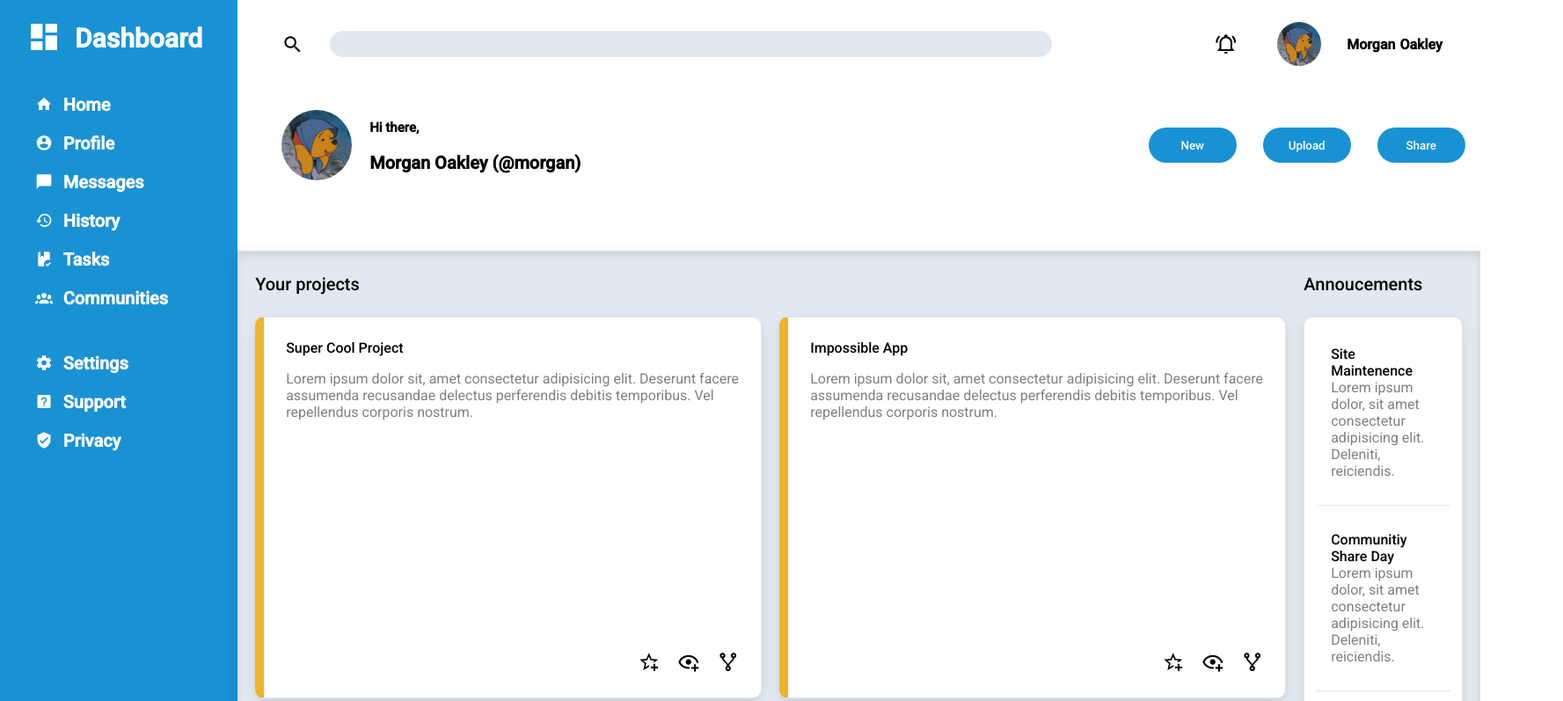
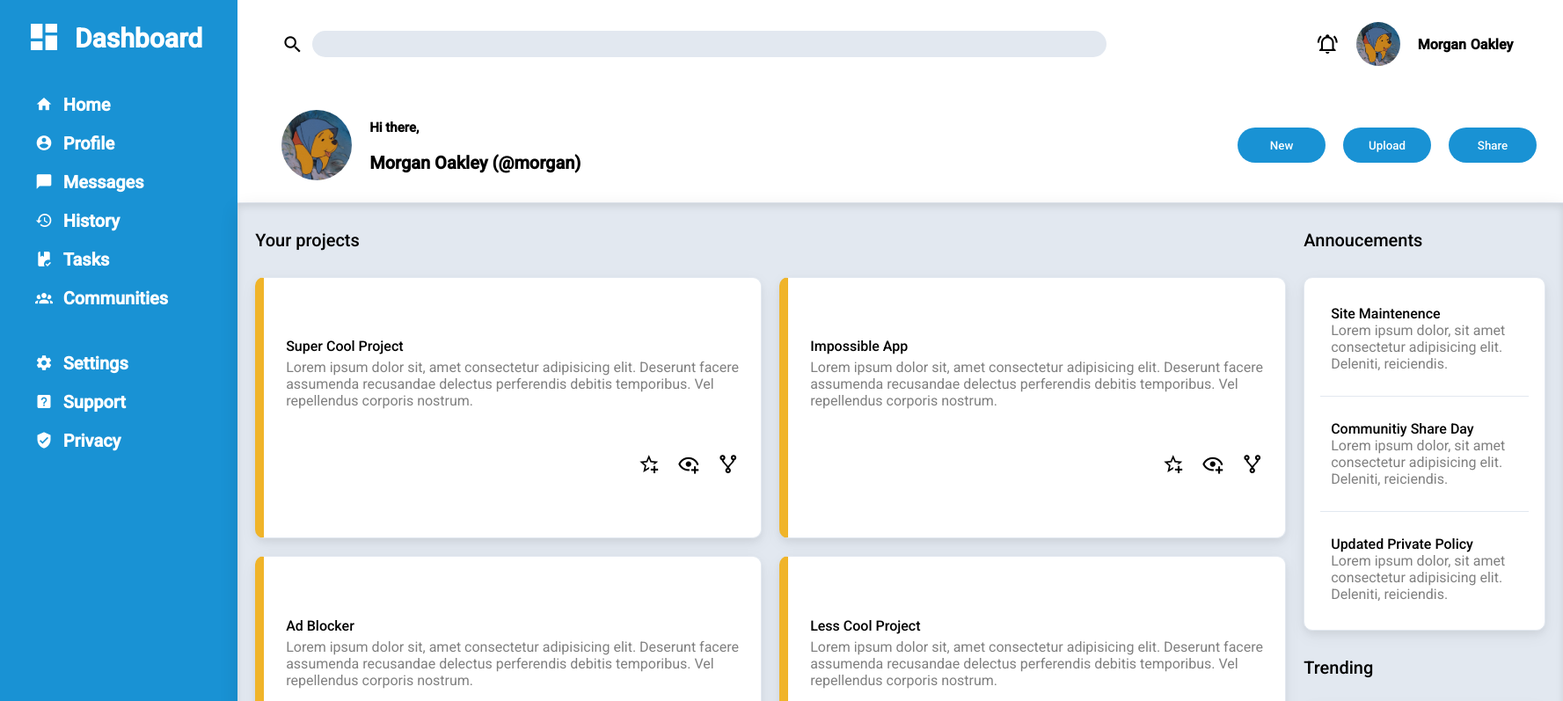
Before and after one commit to yerrapragada011/admin-dashboard, a website: page index.html in a window 1280 px wide. Shown: the top 797 px of the page at 88% size, 1777 px wide, since content can reach past the window. Drawn offline with Linux system fonts and the light colour scheme.

Commit message:
Change column width

```diff
--- a/style.css
+++ b/style.css
@@ -8,8 +8,8 @@
 
 .container {
   display: grid;
-  grid-template-columns: 1fr 5fr;
-  grid-template-rows: 1fr 5fr;
+  grid-template-columns: 1fr 1fr;
+  grid-template-rows: min-content min-content;
 }
 
 .sidebar {
@@ -65,7 +65,8 @@
 
 .search {
   display: grid;
-  grid-template-columns: 1fr 15fr;
+  grid-template-columns: auto 1fr;
+  gap: 10px;
 }
 
 .search input {
@@ -84,10 +85,10 @@
 
 .account-info {
   display: grid;
-  grid-template-columns: repeat(3, minmax(50px, 1fr));
-  justify-items: center;
+  grid-template-columns: auto auto auto;
+  gap: 20px;
+  justify-self: end;
   max-width: 300px;
-  padding-left: 150px;
   align-items: center;
 }
 
@@ -98,7 +99,6 @@
 .account-info img {
   height: 50px;
   border-radius: 50%;
-  margin-right: 25px;
 }
 
 .account-info-name {
@@ -110,12 +110,12 @@
 
 .header-second-row {
   display: grid;
-  grid-template-columns: 2fr 1fr;
+  grid-template-columns: auto auto;
 }
 
 .account-greeting {
   display: grid;
-  grid-template-columns: 1fr 5fr;
+  grid-template-columns: auto 1fr;
   gap: 20px;
   justify-self: left;
 }
@@ -141,16 +141,15 @@
 .header-links {
   display: grid;
   grid-template-columns: repeat(3, 1fr);
-  justify-items: center;
   max-width: 300px;
-  padding-left: 100px;
   align-items: center;
-  gap: 10px;
+  justify-self: end;
+  gap: 20px;
+  margin-right: 20px;
 }
 
 .header-links button {
   border: none;
-  margin: 10px;
   height: 40px;
   width: 100px;
   border-radius: 100px;
@@ -161,8 +160,7 @@
 
 .main-content {
   display: grid;
-  grid-template-columns: 2fr auto;
-  grid-template-rows: auto 1fr auto 1fr;
+  grid-template-columns: 1fr 1fr;
   padding: 0px 20px 40px 20px;
   background-color: #e2e8f0;
   height: 100%;
@@ -174,13 +172,14 @@
   font-weight: 500;
   font-size: 20px;
   margin: 25px 0px;
+  align-self: center;
 }
 
 .projects {
   display: grid;
   grid-template-columns: 1fr 1fr;
   gap: 20px;
-  padding: 0px 20px 10px 0px;
+  padding: 0px 20px 0px 0px;
   grid-column: 1 / 2;
   grid-row: 2 / 5;
 }
@@ -189,7 +188,7 @@
   border: 1px solid #e2e8f0;
   padding: 25px;
   display: grid;
-  grid-template-rows: 1fr 9fr;
+  gap: 5px;
   border-radius: 10px;
   border-left-color: #f0b429;
   border-left-width: 10px;
@@ -199,6 +198,7 @@
 
 .card-title {
   font-weight: 500;
+  align-self: flex-end;
 }
 
 .card-text {
@@ -278,7 +278,8 @@
 .trending-profile {
   display: grid;
   padding: 25px;
-  grid-template-columns: 1fr 3fr;
+  grid-template-columns: min-content max-content;
+  gap: 20px;
 }
 
 .trending-profile img {
```
